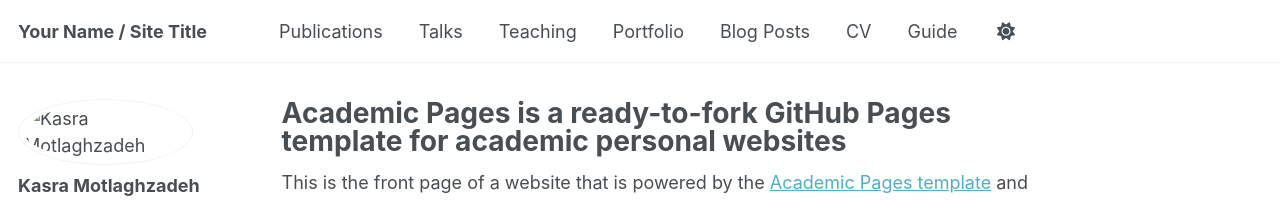
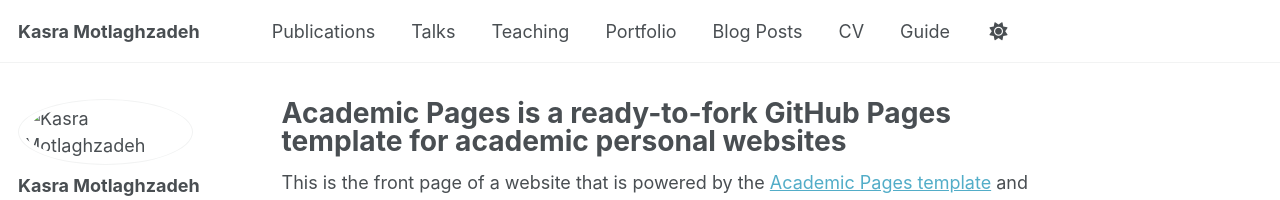
Before and after one commit to kmzadeh/kmzadeh.github.io, a Jekyll site: the page built from _pages/about.md, in a window 1280 px wide. Shown: the top 200 px of the page. Built offline with Jekyll 4.4.1, drawn with Linux system fonts in a browser that asks for light colours; some web fonts are replaced.

Commit message:
Update _config.yml

```diff
--- a/_config.yml
+++ b/_config.yml
@@ -9,7 +9,7 @@
 # Basic Site Settings
 locale                   : "en-US"
 site_theme               : "default"
-title                    : "Your Name / Site Title"
+title                    : "Kasra Motlaghzadeh"
 title_separator          : "-"
 name                     : &name "Your Name"
 description              : &description "personal description"
```
